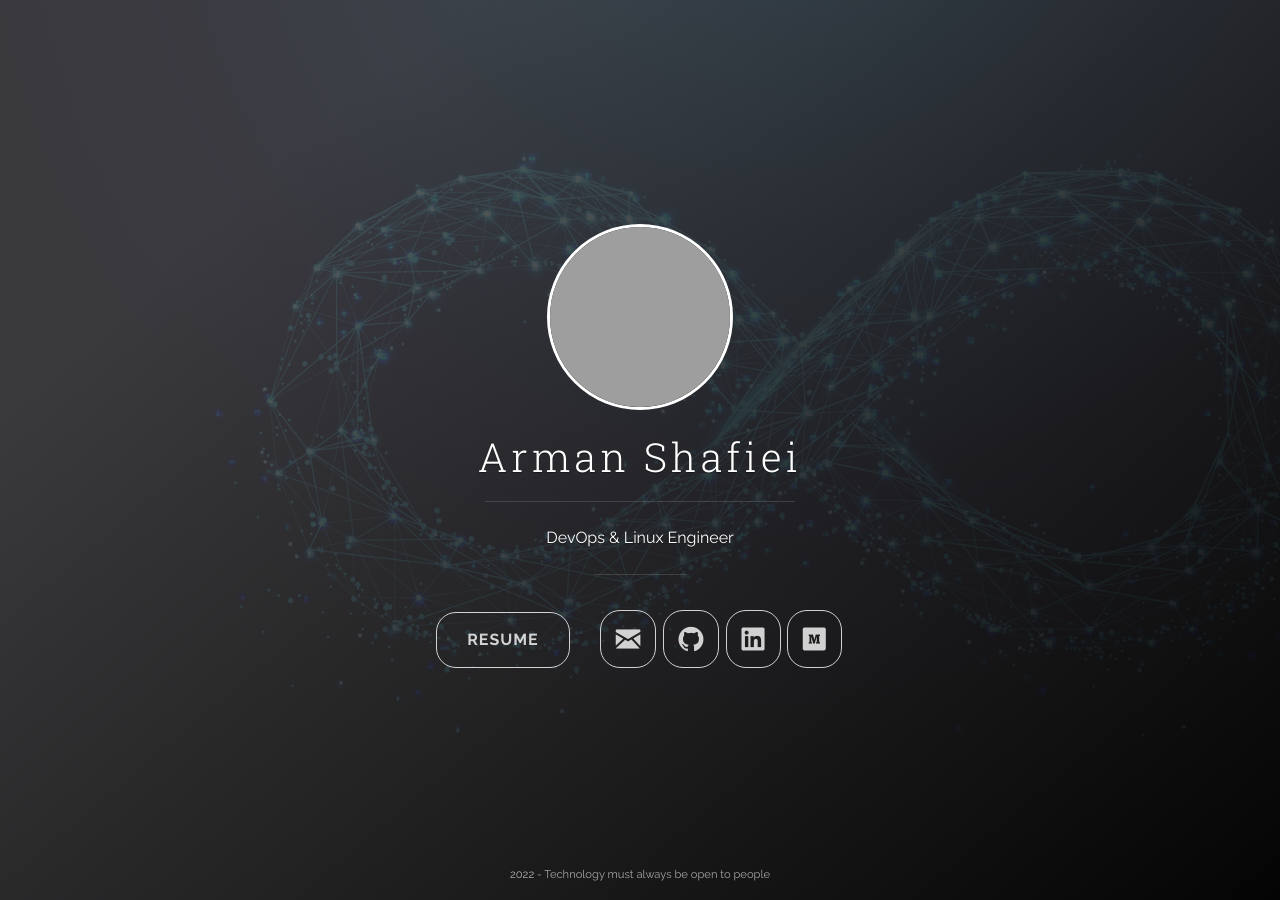
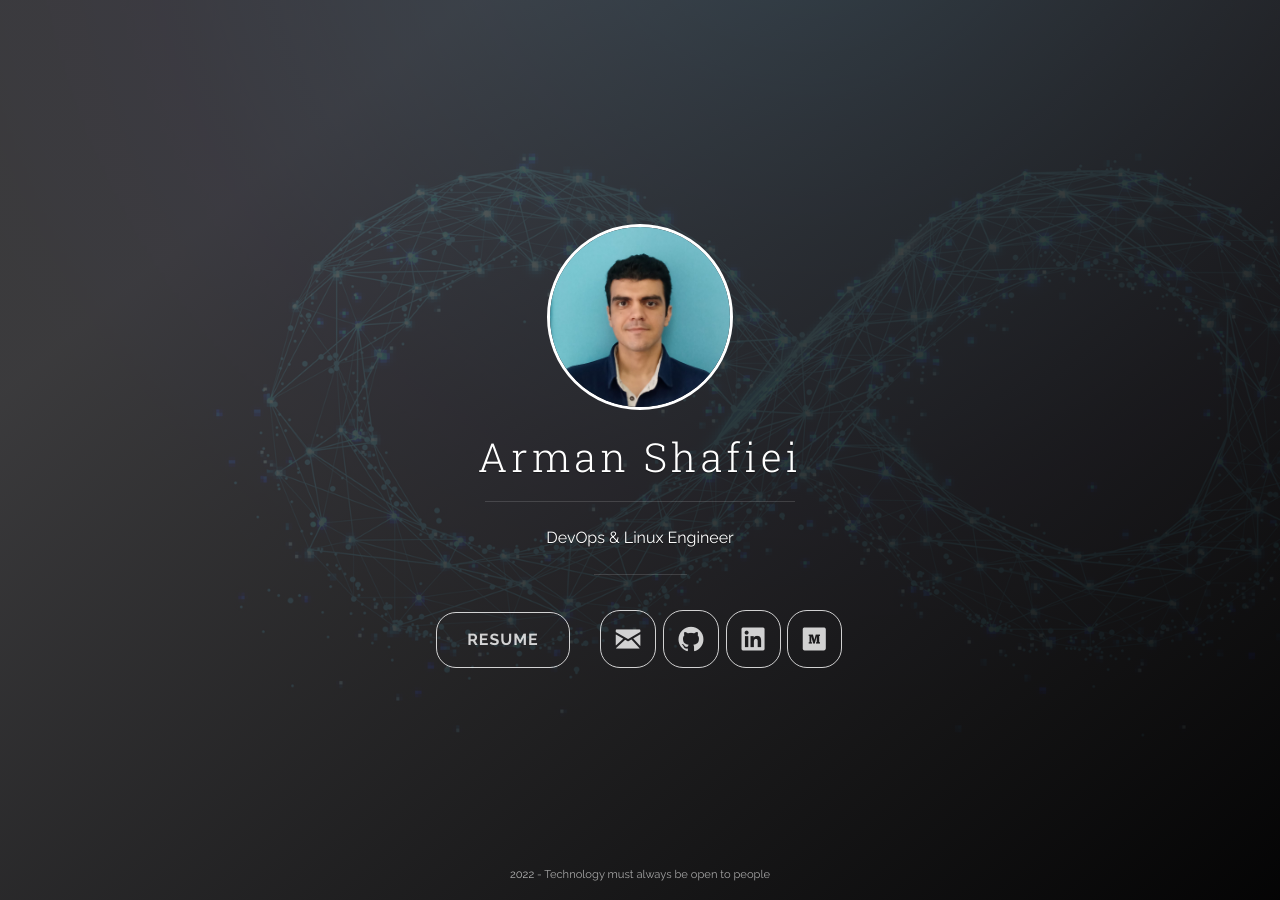
Before and after one commit to arman-shafiei/page, a Jekyll site: the page built from index.html, in a window 1280 px wide. Built offline with Jekyll 4.4.1, drawn with Linux system fonts in a browser that asks for light colours; nearby versions of some CDN libraries.

Commit message:
Changed profile image

```diff
--- a/_config.yml
+++ b/_config.yml
@@ -14,7 +14,7 @@
 # Index page and Profile Information
 name: Arman Shafiei
 tagline: DevOps & Linux Engineer
-pic: profile.jpg # profile.png can be found at /assets/images/profile.png
+pic: profile.jpeg # profile.png can be found at /assets/images/profile.png
 description: DevOps & Linux Engineer
 #description_tiny: 'Home: +60-4 | Studied: +1-408 | Work: +60-3'
 email: armanshafeie77@gmail.com
```
Also changed, not shown: assets/images/profile.jpeg (added), 1 other file.
